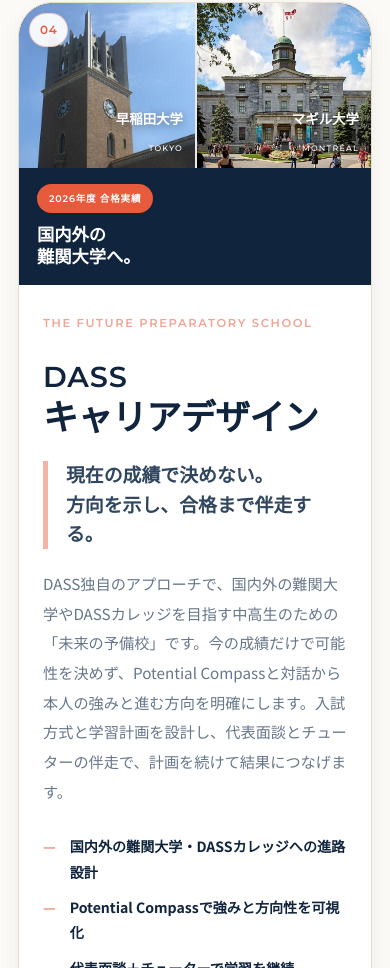
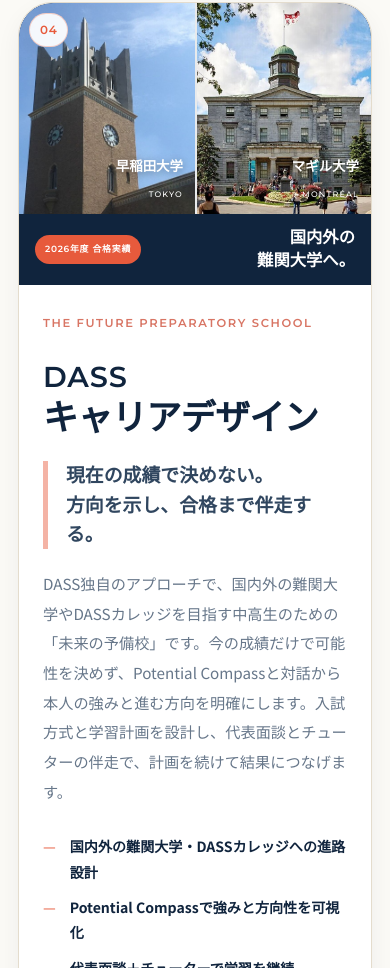
Before and after one commit to dass-education/main, a website: page index.html in a window 390 px wide. Shown: the part 4049-5017 px from the top of the page. Drawn offline with Linux system fonts and the light colour scheme.

Commit message:
Add files via upload

```diff
--- a/style.css
+++ b/style.css
@@ -88,7 +88,7 @@
 .brand strong { font-family: var(--brand-font); font-size: 1.55rem; font-weight: 600; line-height: 1; letter-spacing: .03em; }
 .brand small { font-size: .62rem; font-weight: 600; line-height: 1; letter-spacing: .08em; }
 .global-nav { display: flex; align-items: center; gap: clamp(14px, 1.8vw, 28px); }
-.global-nav a { position: relative; font-family: var(--sans); font-size: .7rem; font-weight: 600; text-decoration: none; letter-spacing: .04em; }
+.global-nav a { position: relative; font-size: .7rem; font-weight: 600; text-decoration: none; letter-spacing: .04em; }
 .global-nav a::after { position: absolute; right: 0; bottom: -6px; left: 0; height: 1px; background: currentColor; content: ""; transform: scaleX(0); transform-origin: right; transition: transform .25s ease; }
 .global-nav a:hover::after { transform: scaleX(1); transform-origin: left; }
 .menu-button { display: none; border: 0; background: transparent; color: currentColor; }
@@ -337,7 +337,8 @@
 .career-photo figcaption span { font-family: var(--brand-font); font-size: .5rem; letter-spacing: .15em; }
 .career-stat { display: flex; align-items: center; justify-content: space-between; gap: 12px; padding: 16px 18px; color: #fff; background: linear-gradient(90deg, rgba(16,36,61,.98), rgba(16,36,61,.88)); }
 .career-stat > span { display: inline-flex; align-items: center; padding: 6px 12px; background: var(--orange); border-radius: 999px; font-family: var(--brand-font); font-size: .6rem; font-weight: 600; letter-spacing: .08em; white-space: nowrap; }
-.career-stat > strong { font-family: var(--top-serif); font-size: clamp(1.08rem, 1.8vw, 1.38rem); line-height: 1.28; text-align: right; }
+.career-stat > strong { font-family: var(--top-serif); font-size: clamp(1.08rem, 1.8vw, 1.38rem); font-weight: 600; line-height: 1.38; text-align: right; }
+.service-career .service-kicker { color: rgba(207, 87, 66, .82); }
 
 .philosophy { color: #fff; background: linear-gradient(180deg, #10243d 0%, #0d1d31 100%); }
 .philosophy .section-label { color: rgba(255,255,255,.68); }
@@ -402,7 +403,7 @@
     overflow-y: auto;
   }
   .global-nav.is-open { opacity: 1; pointer-events: auto; transform: none; }
-  .global-nav a { font-family: var(--sans); font-size: 1.6rem; }
+  .global-nav a { font-family: var(--top-serif); font-size: 1.6rem; }
   .site-header.is-menu-open { color: white; background: transparent; border-color: transparent; }
   .hero-photo { inset: 47% 0 0; clip-path: none; background-position: center; }
   .hero-shade { background: linear-gradient(180deg, var(--top-paper) 0%, var(--top-paper) 45%, rgba(243, 240, 232, .9) 53%, rgba(11, 27, 43, .05) 72%, rgba(11, 27, 43, .3) 100%); }
@@ -449,8 +450,9 @@
   .service-body { padding: 28px 24px 30px; }
   .service-name { font-size: clamp(2rem, 9vw, 2.4rem); }
   .service-catch { font-size: 1.18rem; }
-  .career-stat { flex-direction: column; align-items: flex-start; }
-  .career-stat > strong { text-align: left; }
+  .career-stat { flex-direction: row; align-items: center; gap: 10px; padding: 13px 16px; }
+  .career-stat > span { padding: 6px 10px; font-size: .56rem; }
+  .career-stat > strong { font-size: 1.02rem; text-align: right; }
   .philosophy h2 { font-size: clamp(2.2rem, 10vw, 3.2rem); }
   .footer-inner { flex-direction: column; align-items: flex-start; }
 }
```
